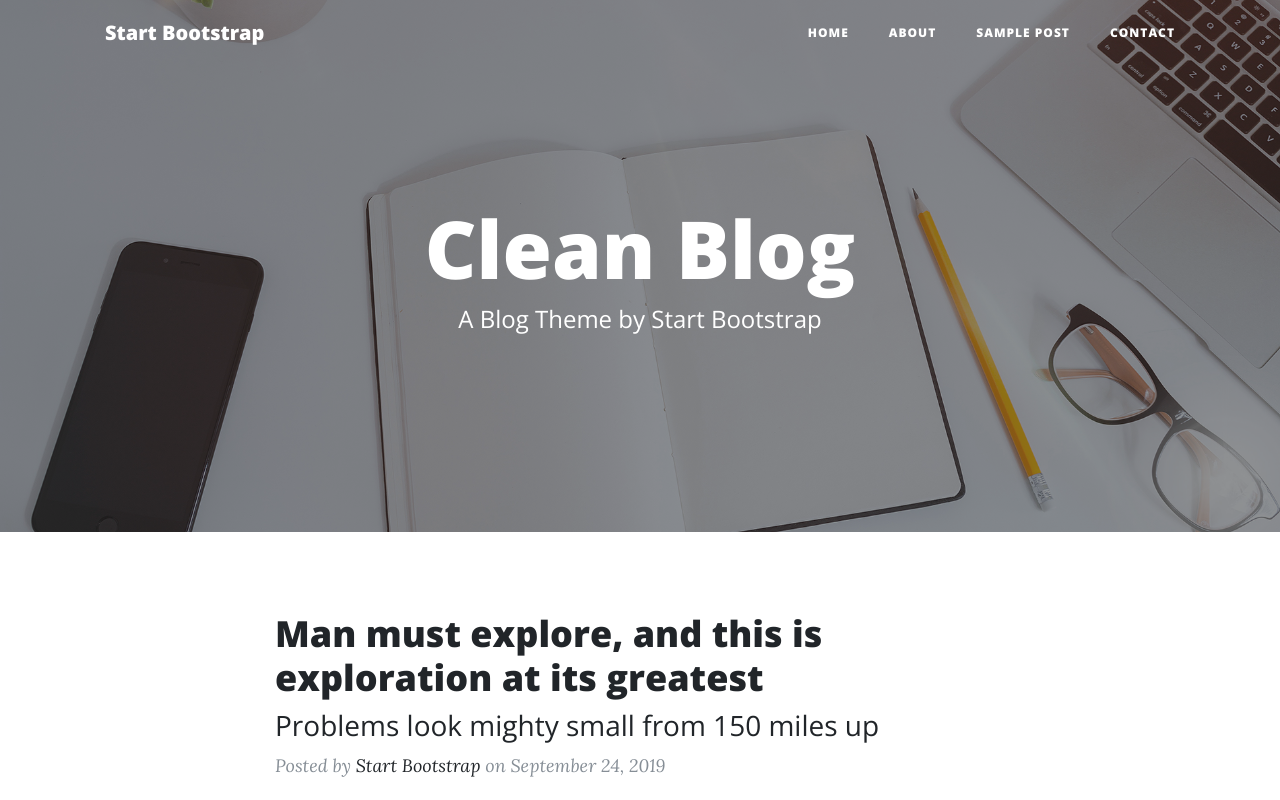
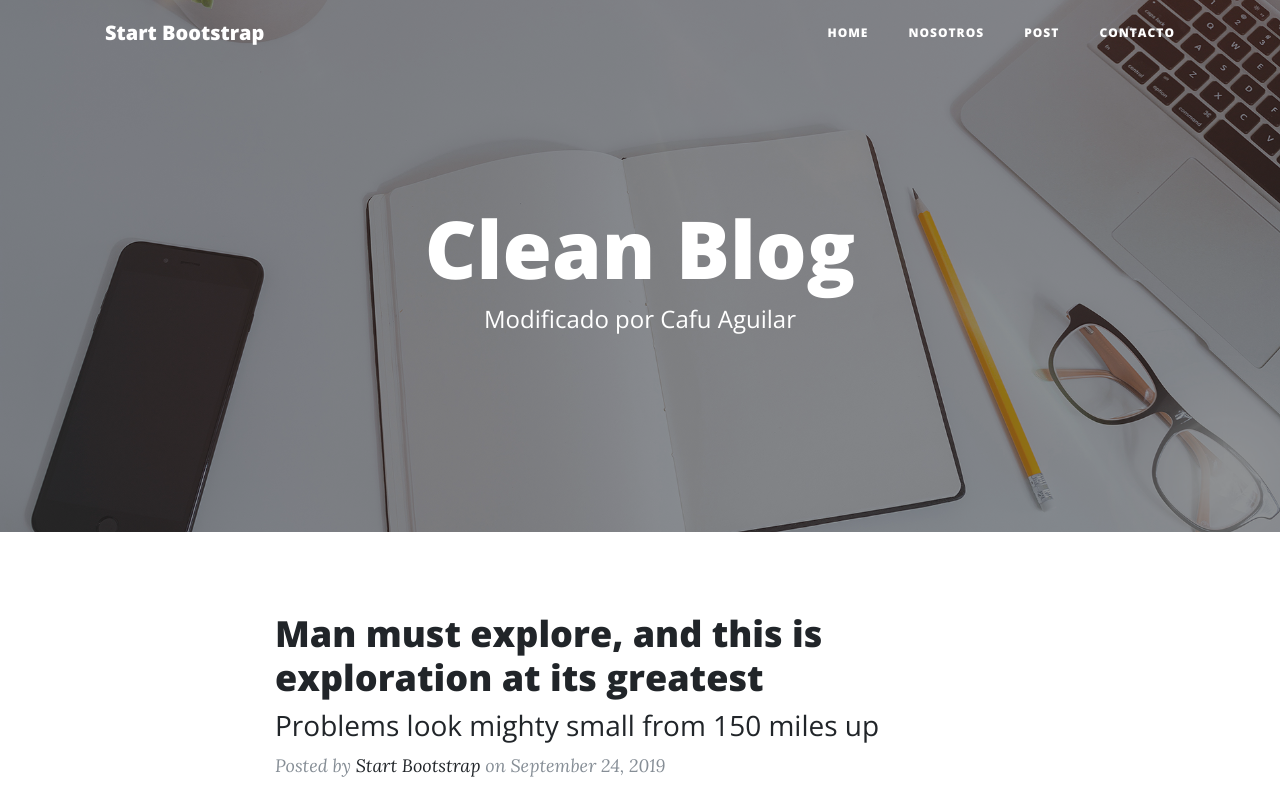
Before and after one commit to SpaceBear96/Lab06-DSN, a website: page index.html in a window 1280 px wide. Shown: the top 800 px of the page. Drawn offline with nearby package versions, Linux system fonts and the light colour scheme.

Commit message:
Segundo push

```diff
--- a/index.html
+++ b/index.html
@@ -8,7 +8,7 @@
   <meta name="description" content="">
   <meta name="author" content="">
 
-  <title>Clean Blog - Start Bootstrap Theme</title>
+  <title>Clean Blog - Desarrollo Soluciones en la Nube</title>
 
   <!-- Bootstrap core CSS -->
   <link href="vendor/bootstrap/css/bootstrap.min.css" rel="stylesheet">
@@ -39,13 +39,13 @@
             <a class="nav-link" href="index.html">Home</a>
           </li>
           <li class="nav-item">
-            <a class="nav-link" href="about.html">About</a>
+            <a class="nav-link" href="about.html">Nosotros</a>
           </li>
           <li class="nav-item">
-            <a class="nav-link" href="post.html">Sample Post</a>
+            <a class="nav-link" href="post.html">Post</a>
           </li>
           <li class="nav-item">
-            <a class="nav-link" href="contact.html">Contact</a>
+            <a class="nav-link" href="contact.html">Contacto</a>
           </li>
         </ul>
       </div>
@@ -60,7 +60,7 @@
         <div class="col-lg-8 col-md-10 mx-auto">
           <div class="site-heading">
             <h1>Clean Blog</h1>
-            <span class="subheading">A Blog Theme by Start Bootstrap</span>
+            <span class="subheading">Modificado por Cafu Aguilar</span>
           </div>
         </div>
       </div>
```
